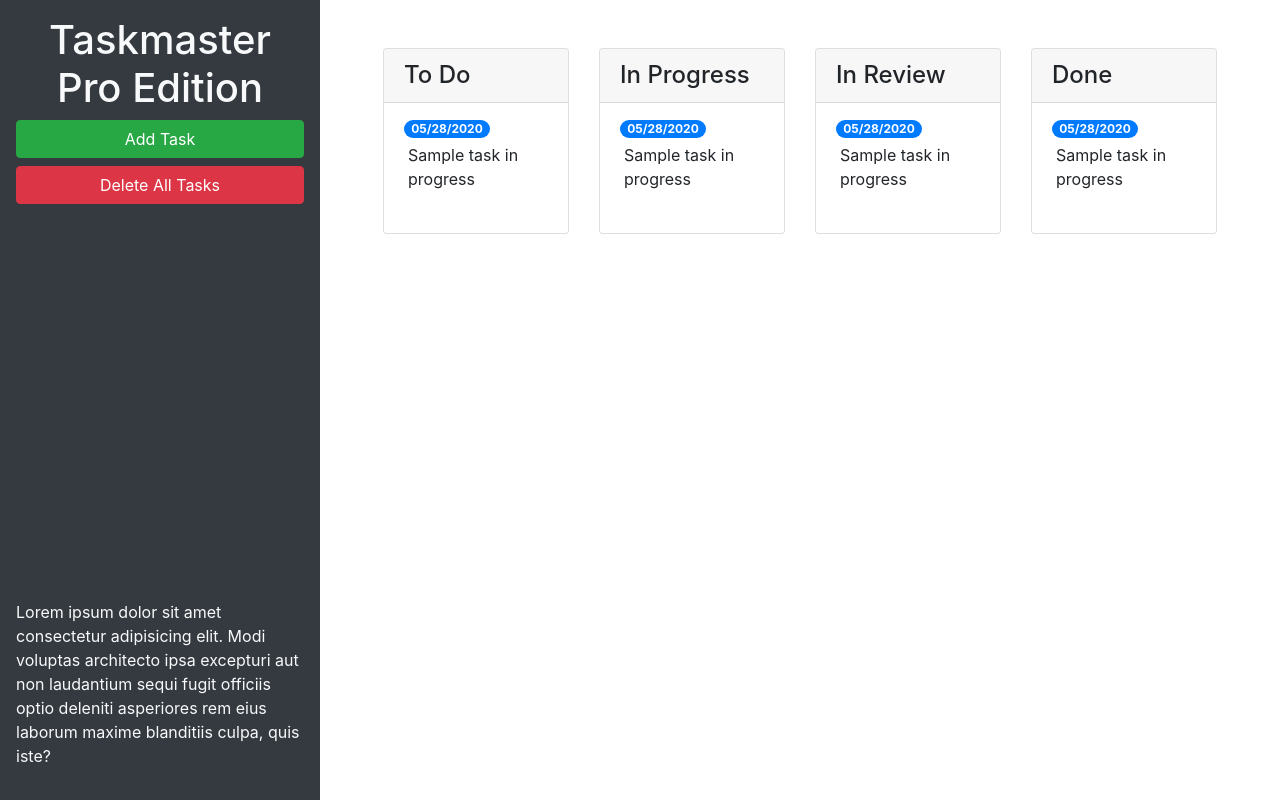
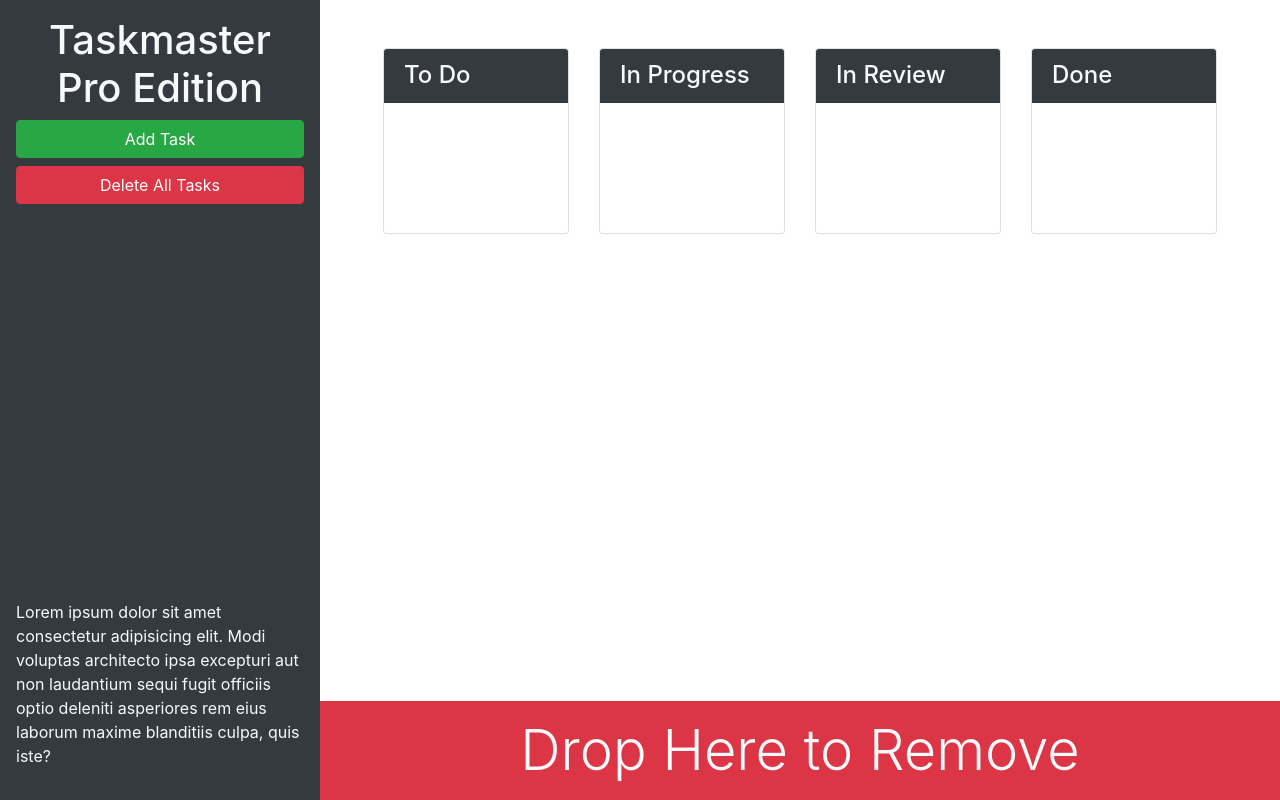
Before and after one commit to whosshazo/taskmaster-pro, a plain HTML site: page index.html in a window 1280 px wide. Drawn offline with nearby package versions, Linux system fonts and the light colour scheme.

Commit message:
updated Bootstrap and UI

```diff
--- a/index.html
+++ b/index.html
@@ -13,28 +13,28 @@
 <body>
 
   <div class="row min-vh-100 no-gutters">
-    <header class="col-12 col-lg-3 bg-dark text-light d-flex flex-column p-4 p-lg-3">
+    <header class="col-12 col-lg-3 bg-dark text-light sticky-top d-flex flex-column p-4 p-lg-3">
       <h1 class="text-center">Taskmaster Pro Edition</h1>
       <button id="create-task" class="btn btn-block btn-success" data-toggle="modal" data-target="#task-form-modal">Add
         Task</button>
       <button id="remove-tasks" class="btn btn-block btn-danger">Delete All Tasks</button>
-      <p class="mt-auto">Lorem ipsum dolor sit amet consectetur adipisicing elit. Modi voluptas architecto ipsa
+      <p class="mt-auto d-none d-lg-block">Lorem ipsum dolor sit amet consectetur adipisicing elit. Modi voluptas architecto ipsa
         excepturi aut non
         laudantium sequi fugit officiis optio deleniti asperiores rem eius laborum maxime blanditiis culpa, quis iste?
       </p>
     </header>
-    <main class="col-12 col-lg-9">
+    <main class="col-12 col-lg-9 d-flex flex-column">
       <div class="m-5 row justify-content-around">
         <!--ToDo Start-->
         <div class="col-12 col-md-6 col-xl-3 mb-3">
           <div class="card">
-            <h4 class="card-header">
+            <h4 class="card-header bg-dark text-light">
               To Do
             </h4>
             <ul id="list-toDo" class="list-group list-group-flush">
               <li class="list-group-item">
-                <span class="badge badge-primary badge-pill">05/28/2020</span>
-                <p class="m-1">Sample task in progress</p>
+                <span class="badge badge-primary badge-pill"></span>
+                <p class="m-1"></p>
               </li>
             </ul>
           </div>
@@ -43,13 +43,13 @@
         <!--In Progress Start-->
         <div class="col-12 col-md-6 col-xl-3 mb-3">
           <div class="card">
-            <h4 class="card-header">
+            <h4 class="card-header bg-dark text-light">
               In Progress
             </h4>
             <ul id="list-" class="list-group list-group-flush">
               <li class="list-group-item">
-                <span class="badge badge-primary badge-pill">05/28/2020</span>
-                <p class="m-1">Sample task in progress</p>
+                <span class="badge badge-primary badge-pill"></span>
+                <p class="m-1"></p>
               </li>
             </ul>
           </div>
@@ -58,13 +58,13 @@
         <!--InReview Start-->
         <div class="col-12 col-md-6 col-xl-3 mb-3">
           <div class="card">
-            <h4 class="card-header">
+            <h4 class="card-header bg-dark text-light">
               In Review
             </h4>
             <ul id="list-inReview" class="list-group list-group-flush">
               <li class="list-group-item">
-                <span class="badge badge-primary badge-pill">05/28/2020</span>
-                <p class="m-1">Sample task in progress</p>
+                <span class="badge badge-primary badge-pill"></span>
+                <p class="m-1"></p>
               </li>
             </ul>
           </div>
@@ -73,18 +73,24 @@
         <!--Done Start-->
         <div class="col-12 col-md-6 col-xl-3 mb-3">
           <div class="card">
-            <h4 class="card-header">
+            <h4 class="card-header bg-dark text-light">
               Done
             </h4>
             <ul id="list-Done" class="list-group list-group-flush">
               <li class="list-group-item">
-                <span class="badge badge-primary badge-pill">05/28/2020</span>
-                <p class="m-1">Sample task in progress</p>
+                <span class="badge badge-primary badge-pill"></span>
+                <p class="m-1"></p>
               </li>
             </ul>
           </div>
         </div>
         <!--Done End-->
+      </div>
+      <!--TrashZone-->
+      <div id="trash" class="mt-auto">
+        <div class="w-100 bg-danger p-3 text-center text-light display-4">
+          Drop Here to Remove
+        </div>
       </div>
     </main>
   </div>
```
